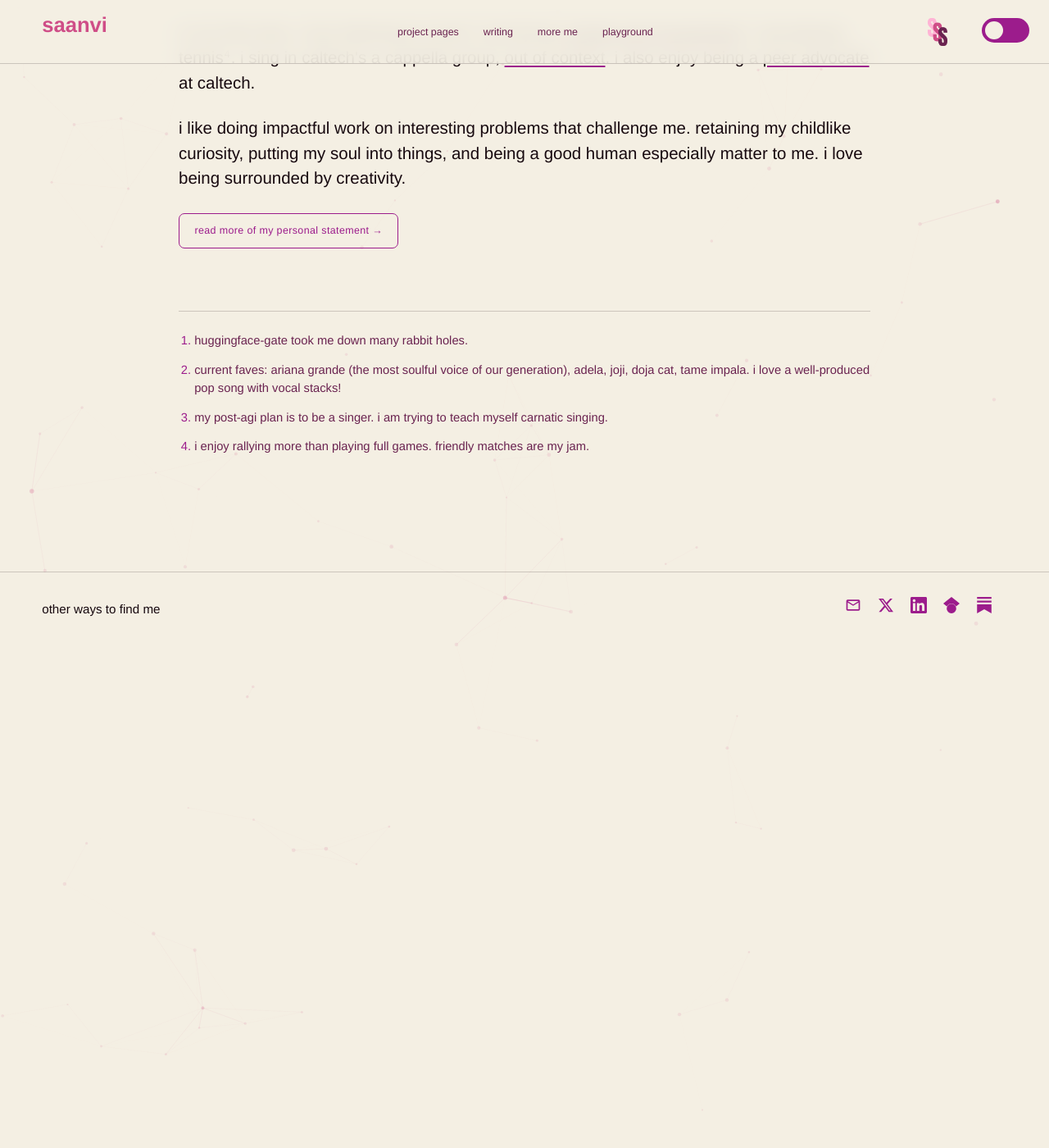
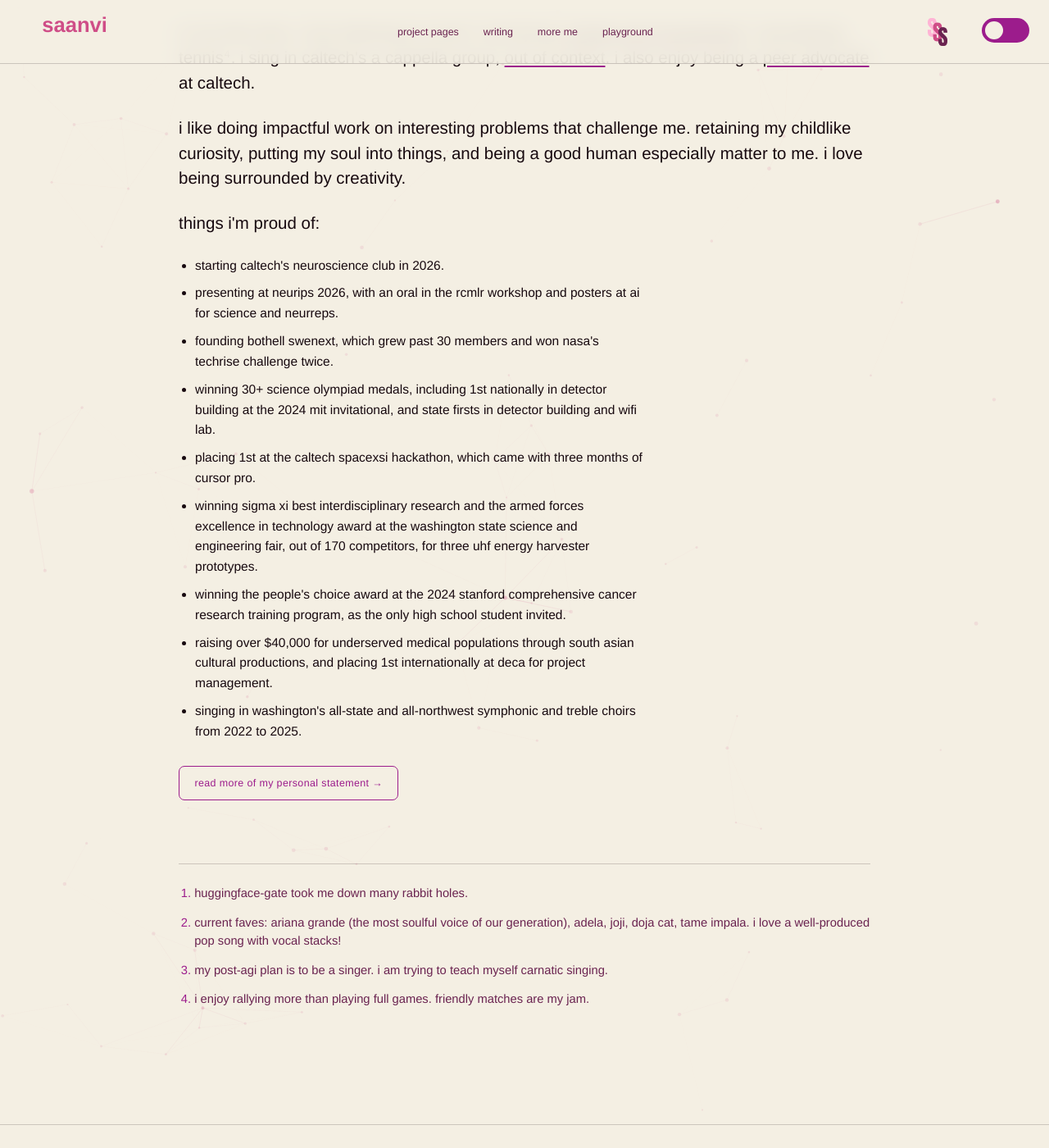
Before and after one commit to saanviiyer/saanviiyer.github.io, a Jekyll site: the page built from index.html, in a window 1280 px wide and 1400 px high, scrolled down 538 px. Shown: the whole window at 82% size. Built offline with Jekyll 4.4.1, drawn with Linux system fonts in a browser that asks for light colours; some web fonts are replaced; before the commit the page ends 1327 px from its top, so only the background shows below that.

Commit message:
Add a things i'm proud of list to the home page

```diff
--- a/index.html
+++ b/index.html
@@ -20,6 +20,27 @@ description: >-
 
   <p>i like doing impactful work on interesting problems that challenge me. retaining my childlike curiosity, putting my soul into things, and being a good human especially matter to me. i love being surrounded by creativity.</p>
 
+  <p class="home-proud-lead">things i'm proud of:</p>
+
+  <ul class="home-proud">
+    <li>starting caltech's neuroscience club in 2026.</li>
+    <li>presenting at neurips 2026, with an oral in the rcmlr workshop and posters at ai for science and neurreps.</li>
+    <li>founding bothell swenext, which grew past 30 members and won nasa's techrise challenge twice.</li>
+    <li>winning 30+ science olympiad medals, including 1st nationally in detector building at the 2024 mit invitational, and state firsts in detector building and wifi lab.</li>
+    <li>placing 1st at the caltech spacexsi hackathon, which came with three months of cursor pro.</li>
+    <li>winning sigma xi best interdisciplinary research and the armed forces excellence in technology award at the washington state science and engineering fair, out of 170 competitors, for three uhf energy harvester prototypes.</li>
+    <li>winning the people's choice award at the 2024 stanford comprehensive cancer research training program, as the only high school student invited.</li>
+    <li>raising over $40,000 for underserved medical populations through south asian cultural productions, and placing 1st internationally at deca for project management.</li>
+    <li>singing in washington's all-state and all-northwest symphonic and treble choirs from 2022 to 2025.</li>
+  </ul>
+
+  <style>
+    .home-proud-lead { margin-bottom: 8px; }
+    .home-proud { font-family: var(--sans); font-size: 0.97rem; line-height: 1.6; max-width: 66ch;
+      margin: 0 0 26px; padding-left: 20px; }
+    .home-proud li { margin-bottom: 9px; }
+  </style>
+
   <a class="home-cta" href="{{ '/pages/personal-statement/' | relative_url }}">read more of my personal statement &rarr;</a>
 
   <ol class="home-foot">
--- a/pages/reading.html
+++ b/pages/reading.html
@@ -33,7 +33,7 @@ description: >-
 <section class="pf-section">
   <h2 class="pf-heading">reading</h2>
 
-  <p class="rd-lead">what i am reading, and my marked-up copies where the annotations are worth sharing. papers first, then books.</p>
+  <p class="rd-lead">what i am reading, and annotated copies of papers.</p>
 
   {% assign papers = site.data.reading | where: "kind", "paper" %}
   {% assign books = site.data.reading | where: "kind", "book" %}
```
